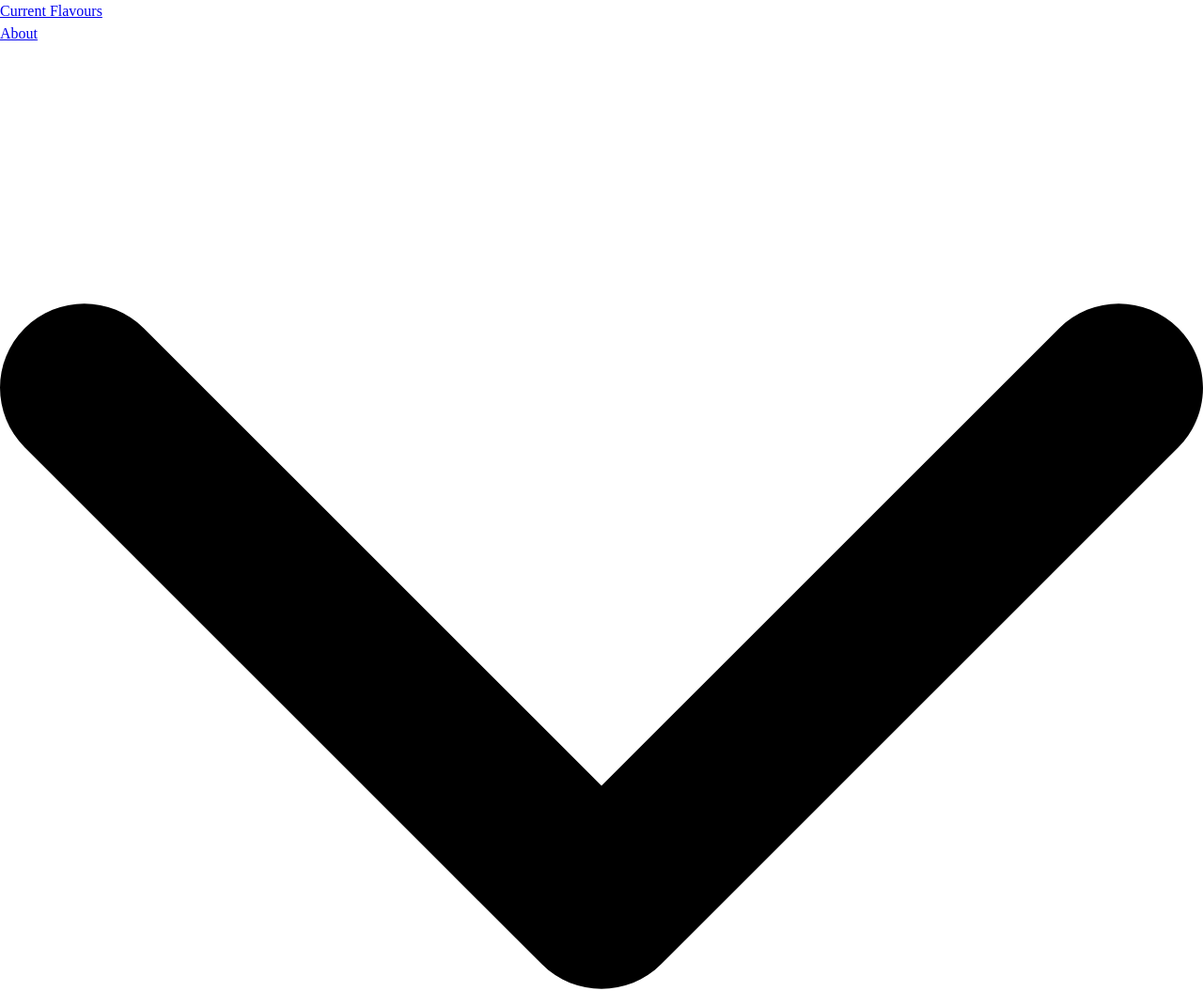
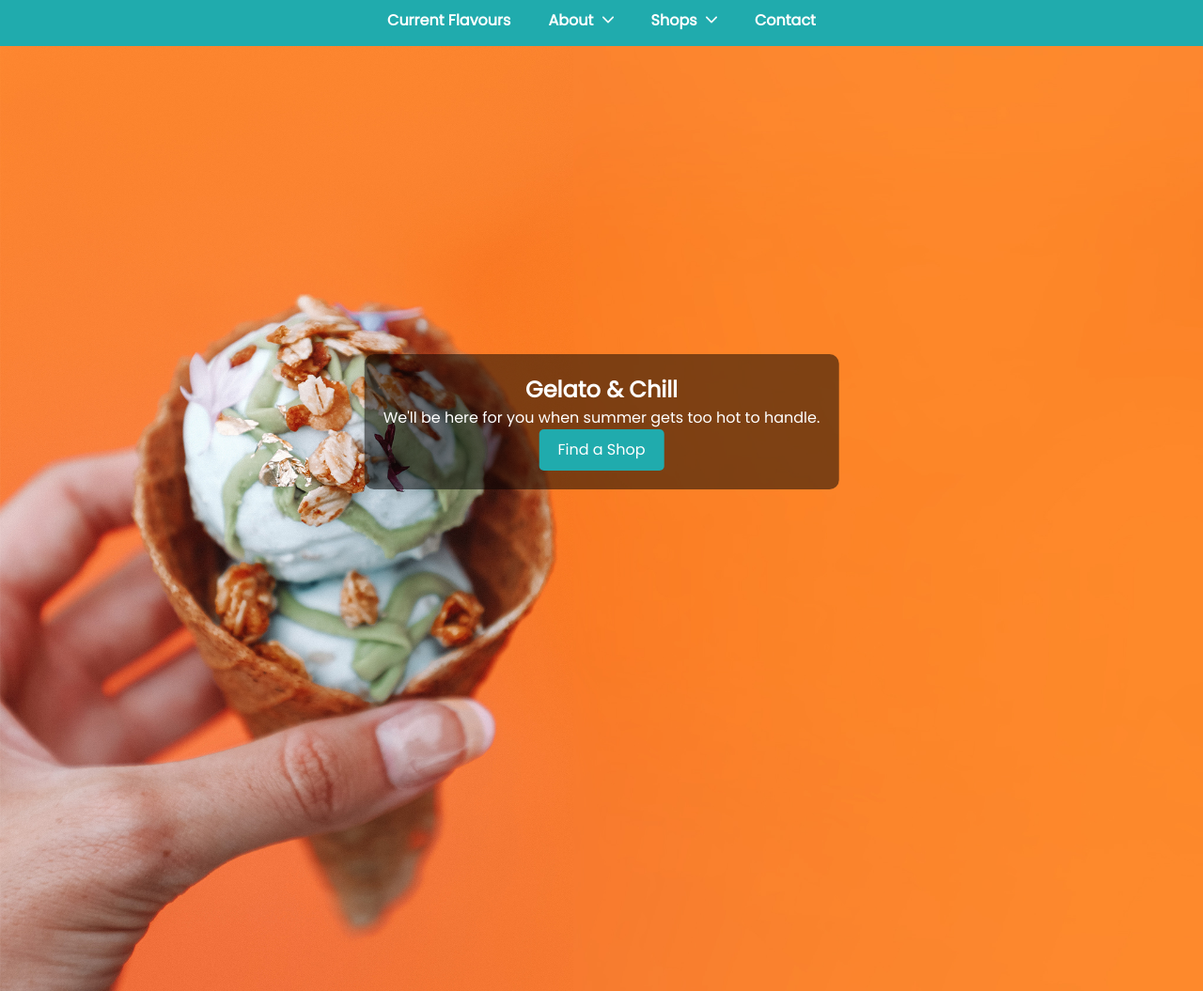
Before and after one commit to DMIT1530-Web-Design-Fundamentals-II/dmit1530-web-design-fundamentals-ii-2023-2024-spring-term-1233-oe01-1530-lab-2-1530-lab-02-start, a plain HTML site: page 1530-lab-02-start/index.html in a window 1280 px wide. Shown: the top 1055 px of the page at 94% size. Drawn offline with Linux system fonts and the light colour scheme.

Commit message:
Updated css file and index file
included the img tag in the index file

```diff
--- a/1530-lab-02-start/css/styles.css
+++ b/1530-lab-02-start/css/styles.css
@@ -15,17 +15,175 @@ font-family: 'Pacifico', cursive;
 */
 
 /* UNIVERSAL STYLES */
+body {
+    margin: 0;
+    font-family: 'Poppins', sans-serif;
+}
+
+header {
+    background-color: #20abad;
+    padding: 10px 0;
+    text-align: center;
+}
+
+.logo {
+    font-family: 'Pacifico', cursive;
+    color: #fff;
+    font-size: 2rem;
+    margin-bottom: 10px;
+}
+
+nav ul.menu {
+    list-style-type: none;
+    padding: 0;
+    margin: 0;
+    display: flex;
+    justify-content: center;
+    align-items: center;
+    flex-direction: column;
+}
+
+nav ul.menu li {
+    position: relative;
+    margin: 10px 0;
+}
+
+nav ul.menu a {
+    color: #fff;
+    text-decoration: none;
+    font-weight: bold;
+    font-family: 'Poppins', sans-serif;
+}
+
+nav ul.submenu {
+    display: none;
+    position: relative;
+    background-color: #20abad;
+    list-style-type: none;
+    padding: 0;
+    margin: 0;
+    text-align: left;
+}
+
+nav ul.submenu li a {
+    display: block;
+    padding: 10px;
+    color: #fff;
+}
+
+nav ul.menu li:hover>ul.submenu {
+    display: block;
+}
+
+.icon {
+    width: 12px;
+    height: 12px;
+    fill: #fff;
+    margin-left: 5px;
+}
+
+.hero {
+    position: relative;
+    text-align: center;
+    color: #fff;
+}
+
+.hero-image {
+    width: 100%;
+    height: auto;
+}
+
+.hero .hero-content {
+    position: absolute;
+    top: 50%;
+    left: 50%;
+    transform: translate(-50%, -50%);
+    background-color: rgba(0, 0, 0, 0.5);
+    /* dark overlay for text readability */
+    padding: 20px;
+    border-radius: 10px;
+    max-width: 600px;
+}
+
+.hero .button {
+    display: inline-block;
+    padding: 10px 20px;
+    background-color: #20abad;
+    color: #fff;
+    text-decoration: none;
+    border-radius: 5px;
+}
 
 
 /* MOBILE VIEW */
-
+@media screen and (max-width: 719px) {
+    nav ul.menu {
+        flex-direction: column;
+    }
+}
 
 /* DESKTOP VIEW */
 @media screen and (min-width: 720px) {
+    header {
+        display: flex;
+        flex-direction: column;
+        align-items: center;
+    }
 
+    nav {
+        display: flex;
+        flex-direction: column;
+        align-items: center;
+    }
+
+    nav ul.menu {
+        flex-direction: row;
+        justify-content: center;
+    }
+
+    nav ul.menu li {
+        margin: 0 20px;
+        padding-bottom: 5px;
+    }
+
+    nav ul.menu a::after {
+        content: '';
+        display: block;
+        width: 0;
+        height: 2px;
+        background: #fff;
+        transition: width .3s;
+        position: absolute;
+        bottom: 0;
+        left: 0;
+    }
+
+    nav ul.menu a:hover::after {
+        width: 100%;
+    }
+
+    nav ul.menu li:hover>ul.submenu {
+        display: block;
+    }
+
+    nav ul.menu .submenu li:hover {
+        background-color: #007c84;
+    }
+
+    .hero {
+        height: 100vh;
+    }
+
+    .hero .hero-content {
+        top: 50%;
+        left: 50%;
+        transform: translate(-50%, -50%);
+    }
 }
 
 /* LARGEST VIEW */
 @media screen and (min-width: 1024px) {
-
+    .hero .hero-content {
+        max-width: none;
+    }
 }
--- a/1530-lab-02-start/index.html
+++ b/1530-lab-02-start/index.html
@@ -67,6 +67,7 @@
         </nav>
     </header>
     <section class="hero">
+        <img src="img/grapefruit-bg.jpg" alt="Gelato" class="hero-image">
         <div class="hero-content">
             <h1>Gelato & Chill</h1>
             <p>We'll be here for you when summer gets too hot to handle.</p>
```
